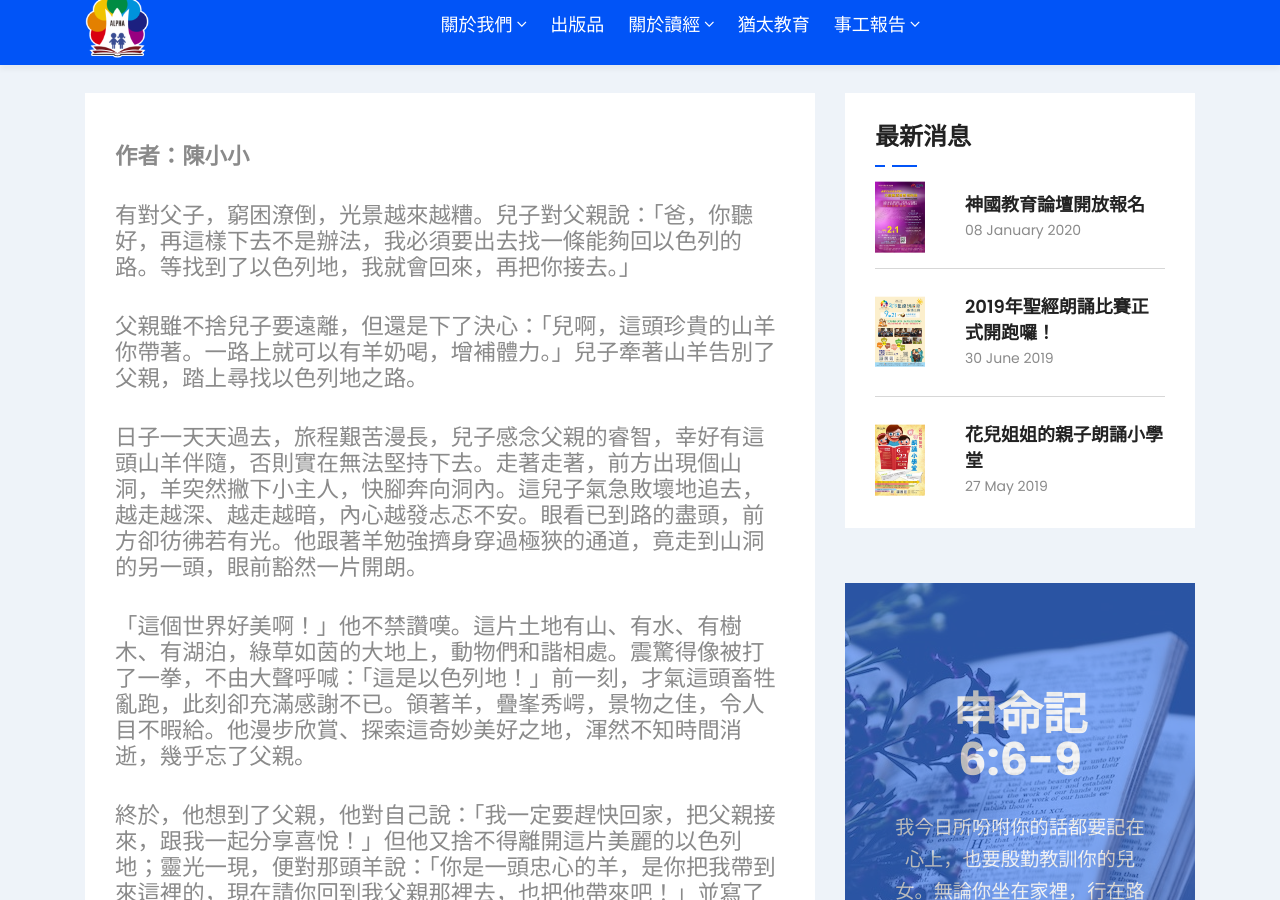
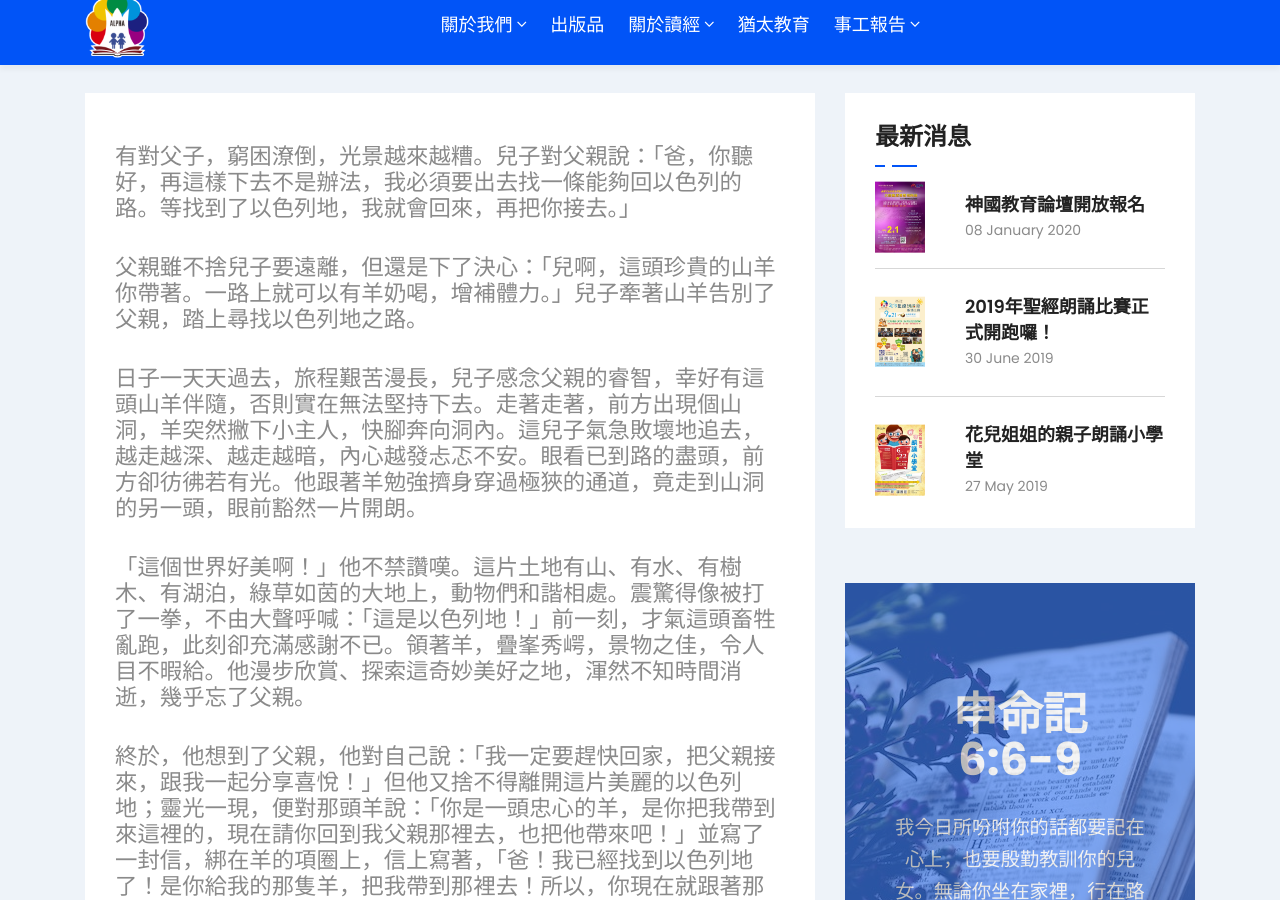
Before and after one commit to alpha6309/website, a Jekyll site: the page built from _jewish/讓拉比說故事給你聽 (一) 伊甸園在哪裡？.md, in a window 1280 px wide and 900 px high, scrolled down 332 px. Built offline with Jekyll 4.4.1, drawn with Linux system fonts in a browser that asks for light colours.

Commit message:
Update 讓拉比說故事給你聽 (一) 伊甸園在哪裡？.md

```diff
--- a/_jewish/讓拉比說故事給你聽 (一) 伊甸園在哪裡？.md
+++ b/_jewish/讓拉比說故事給你聽 (一) 伊甸園在哪裡？.md
@@ -4,7 +4,6 @@ title: "讓拉比說故事給你聽（一）伊甸園在哪裡？"
 date: 2013-10-08 00:00:00 +0800
 categories: [猶太教育]
 ---
-**作者：陳小小**
 
 有對父子，窮困潦倒，光景越來越糟。兒子對父親說：「爸，你聽好，再這樣下去不是辦法，我必須要出去找一條能夠回以色列的路。等找到了以色列地，我就會回來，再把你接去。」
 
```
Also changed, not shown: other parts of _jewish/讓拉比說故事給你聽 (一) 伊甸園在哪裡？.md (+2 -0 lines).
